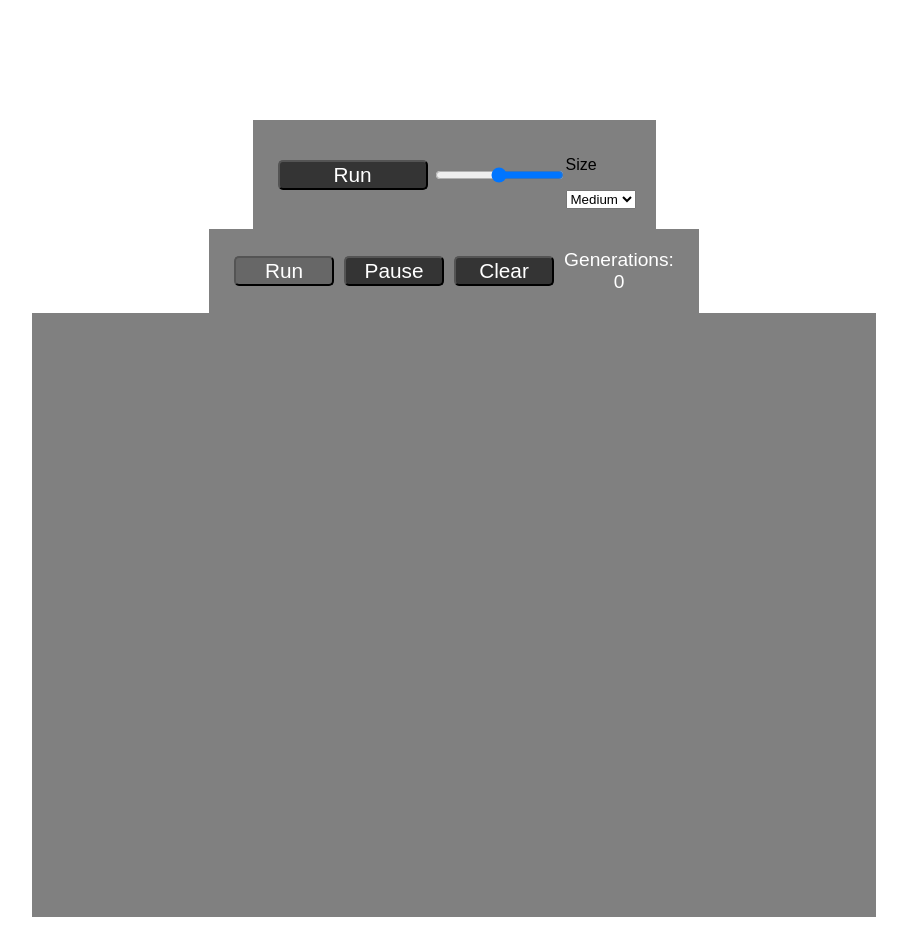
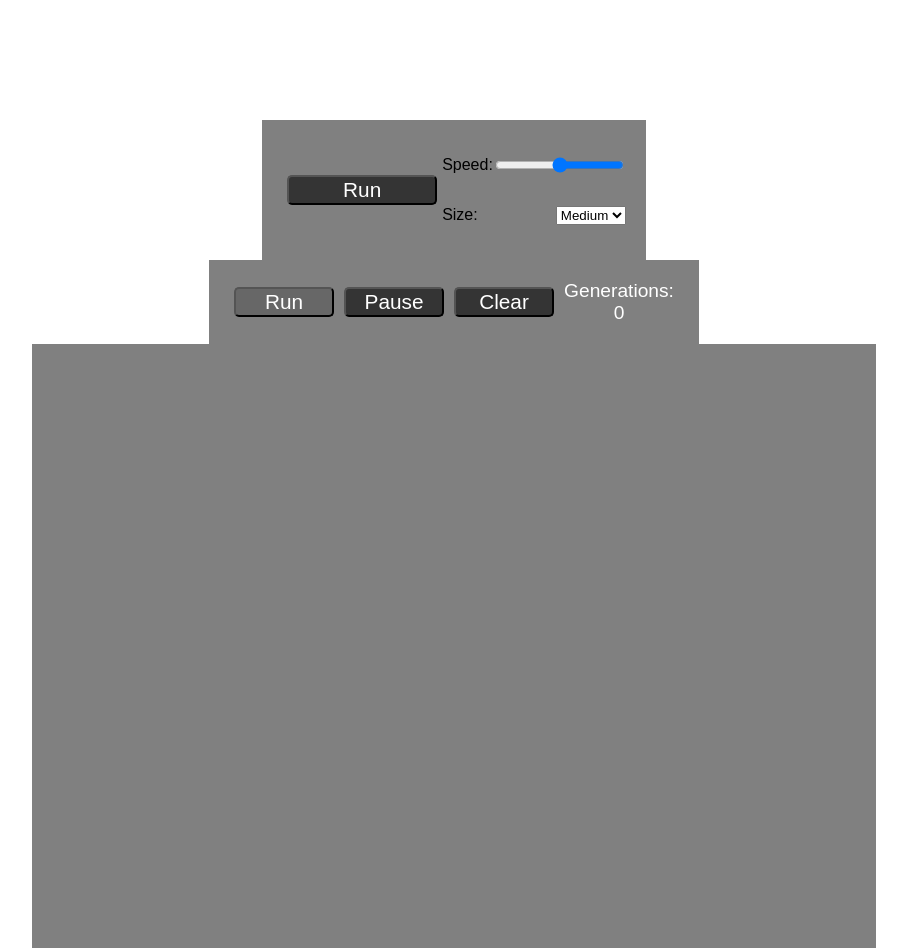
Before and after one commit to oliverdudman/react-game-of-life-fcc, a React app in the folder app/: page / in a window 1280 px wide. Shown: the whole page, without its empty margins (186-1093 px from the left). Before the commit the page ends 917 px from the top, so only its background shows below. Built offline with nearby package versions, Linux system fonts and the light colour scheme.

Commit message:
alter design of new control panel

```diff
--- a/app/src/App.js
+++ b/app/src/App.js
@@ -99,7 +99,6 @@ function Controls(props) {
 function Dropdown(props) {
   return (
     <div>
-      <p>Size</p>
       <select onChange={props.handleChange} value={props.currentValue}>
         {
           props.values.map((value) => {
@@ -128,9 +127,21 @@ class ControlGroup extends React.Component {
   render() {
     return (
       <div className="ctrls">
-        <Button text={this.props.runStatus} size="large" handleClick={this.props.handleChangeStatus}/>
-        <Range curValue={this.props.curSpeed} handleChange={this.props.handleChangeSpeed}/>
-        <Dropdown values={Object.keys(this.props.sizes)} handleChange={this.props.handleChangeSize} currentValue={this.props.currentSize}/>
+        <div className="ctrls__left">
+          <Button text={this.props.runStatus} size="large" handleClick={this.props.handleChangeStatus}/>
+        </div>
+        <div className="ctrls__right">
+          <div className="ctrls__item">
+            <p>Speed: </p>
+            <Range curValue={this.props.curSpeed} handleChange={this.props.handleChangeSpeed}/>
+          </div>
+          <div className="ctrls__item">
+            <p>Size: </p>
+            <Dropdown values={Object.keys(this.props.sizes)} handleChange={this.props.handleChangeSize} currentValue={this.props.currentSize}/>
+          </div>
+
+
+        </div>
       </div>
     )
   }
--- a/app/src/scss/modules/_controls.scss
+++ b/app/src/scss/modules/_controls.scss
@@ -15,6 +15,25 @@
 
 }
 
+.ctrls__left {
+  height: 100%;
+  display: flex;
+  justify-content: flex-start;
+  align-items: flex-start;
+}
+
+.ctrls__right {
+  display: flex;
+  flex-direction: column;
+  justify-content: center;
+}
+
+.ctrls__item {
+  display: flex;
+  justify-content: space-between;
+  align-items: center;
+}
+
 .ctrls__label {
   width: 120px;
 
```
